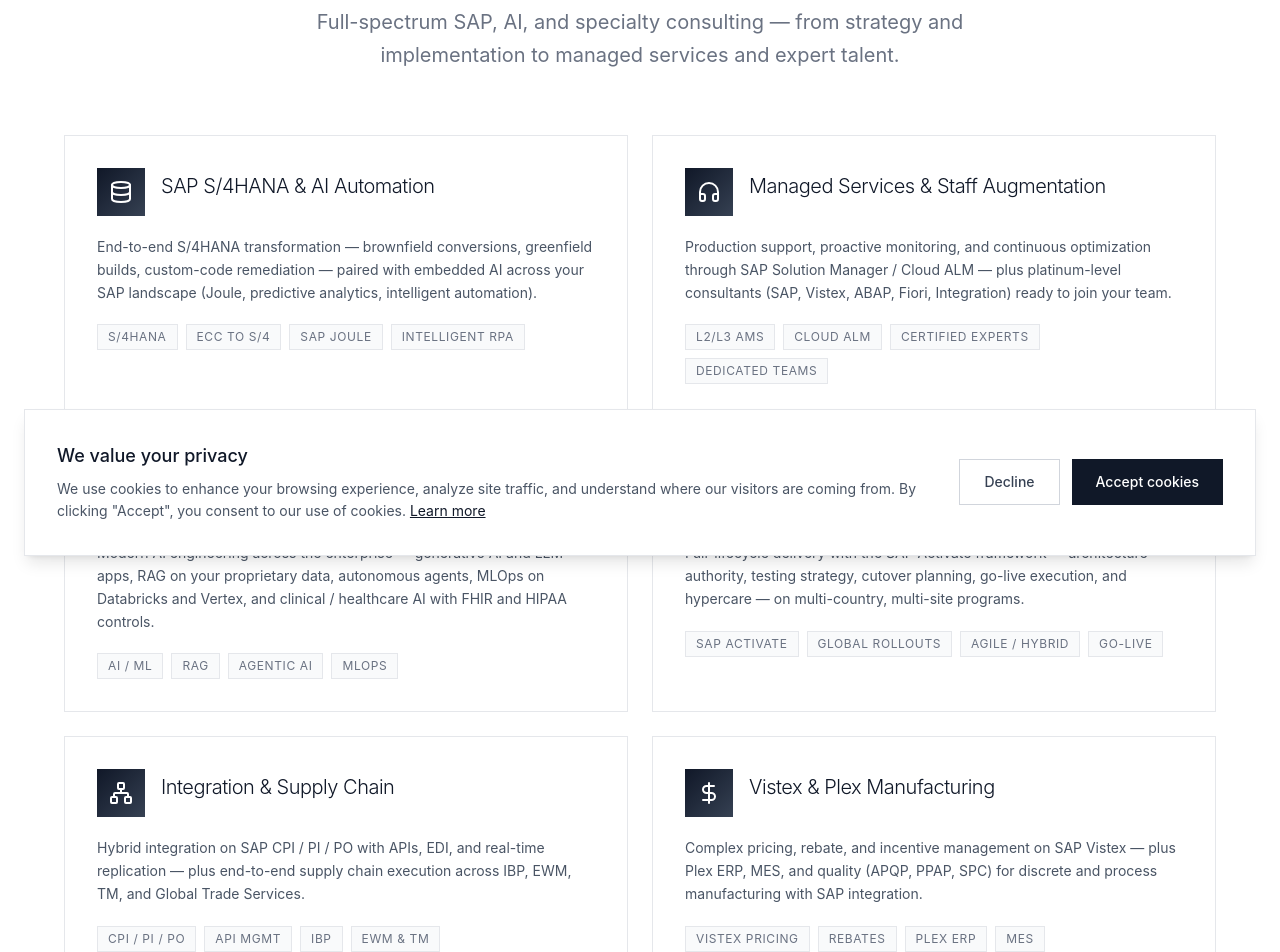
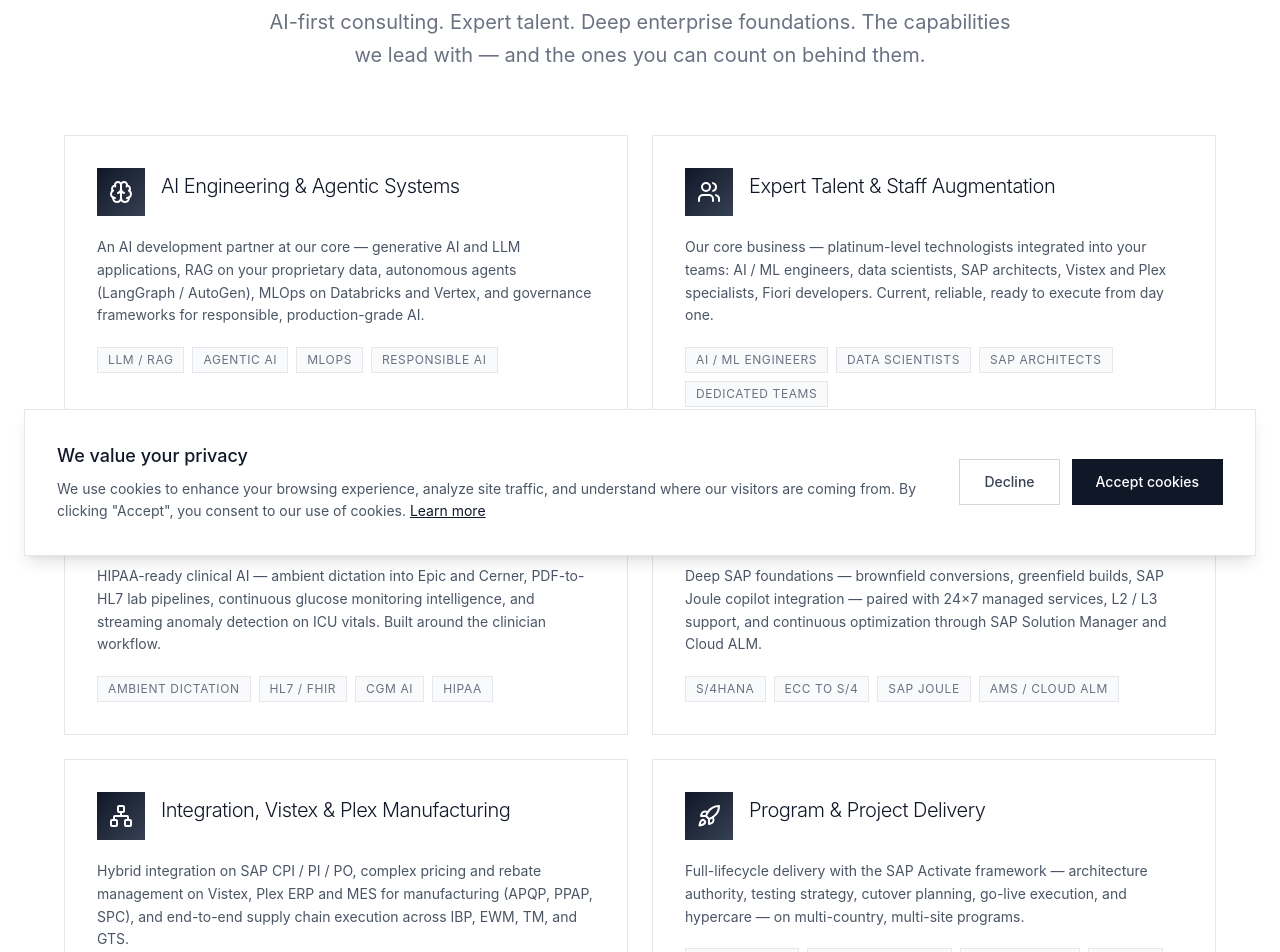
Before and after one commit to A2TechConsult/ASquared2, a React (Vite) app: page /capabilities in a window 1280 px wide. Shown: the part 220-1172 px from the top of the page. Built offline with nearby package versions, Linux system fonts and the light colour scheme.

Commit message:
Capabilities: AI-first positioning + CGM in Healthcare tile

```diff
--- a/src/app/pages/Capabilities.tsx
+++ b/src/app/pages/Capabilities.tsx
@@ -1,29 +1,43 @@
 import { motion } from 'motion/react';
 import { Link } from 'react-router-dom';
-import { Database, Headphones, Brain, Rocket, Network, DollarSign } from 'lucide-react';
+import { Brain, Users, Stethoscope, Database, Rocket, Network } from 'lucide-react';
 
 export function Capabilities() {
   const groups = [
     {
-      icon: Database,
-      title: 'SAP S/4HANA & AI Automation',
-      tags: ['S/4HANA', 'ECC to S/4', 'SAP Joule', 'Intelligent RPA'],
+      icon: Brain,
+      title: 'AI Engineering & Agentic Systems',
+      tags: ['LLM / RAG', 'Agentic AI', 'MLOps', 'Responsible AI'],
       description:
-        'End-to-end S/4HANA transformation — brownfield conversions, greenfield builds, custom-code remediation — paired with embedded AI across your SAP landscape (Joule, predictive analytics, intelligent automation).',
+        'An AI development partner at our core — generative AI and LLM applications, RAG on your proprietary data, autonomous agents (LangGraph / AutoGen), MLOps on Databricks and Vertex, and governance frameworks for responsible, production-grade AI.',
     },
     {
-      icon: Headphones,
-      title: 'Managed Services & Staff Augmentation',
-      tags: ['L2/L3 AMS', 'Cloud ALM', 'Certified Experts', 'Dedicated Teams'],
+      icon: Users,
+      title: 'Expert Talent & Staff Augmentation',
+      tags: ['AI / ML Engineers', 'Data Scientists', 'SAP Architects', 'Dedicated Teams'],
       description:
-        'Production support, proactive monitoring, and continuous optimization through SAP Solution Manager / Cloud ALM — plus platinum-level consultants (SAP, Vistex, ABAP, Fiori, Integration) ready to join your team.',
+        'Our core business — platinum-level technologists integrated into your teams: AI / ML engineers, data scientists, SAP architects, Vistex and Plex specialists, Fiori developers. Current, reliable, ready to execute from day one.',
     },
     {
-      icon: Brain,
-      title: 'Data Science & AI Expertise',
-      tags: ['AI / ML', 'RAG', 'Agentic AI', 'MLOps'],
+      icon: Stethoscope,
+      title: 'Healthcare AI & Clinical Workflows',
+      tags: ['Ambient Dictation', 'HL7 / FHIR', 'CGM AI', 'HIPAA'],
       description:
-        'Modern AI engineering across the enterprise — generative AI and LLM apps, RAG on your proprietary data, autonomous agents, MLOps on Databricks and Vertex, and clinical / healthcare AI with FHIR and HIPAA controls.',
+        'HIPAA-ready clinical AI — ambient dictation into Epic and Cerner, PDF-to-HL7 lab pipelines, continuous glucose monitoring intelligence, and streaming anomaly detection on ICU vitals. Built around the clinician workflow.',
+    },
+    {
+      icon: Database,
+      title: 'SAP S/4HANA & Managed Services',
+      tags: ['S/4HANA', 'ECC to S/4', 'SAP Joule', 'AMS / Cloud ALM'],
+      description:
+        'Deep SAP foundations — brownfield conversions, greenfield builds, SAP Joule copilot integration — paired with 24×7 managed services, L2 / L3 support, and continuous optimization through SAP Solution Manager and Cloud ALM.',
+    },
+    {
+      icon: Network,
+      title: 'Integration, Vistex & Plex Manufacturing',
+      tags: ['CPI / PI / PO', 'Vistex Pricing', 'Plex ERP', 'IBP / EWM'],
+      description:
+        'Hybrid integration on SAP CPI / PI / PO, complex pricing and rebate management on Vistex, Plex ERP and MES for manufacturing (APQP, PPAP, SPC), and end-to-end supply chain execution across IBP, EWM, TM, and GTS.',
     },
     {
       icon: Rocket,
@@ -31,20 +45,6 @@ export function Capabilities() {
       tags: ['SAP Activate', 'Global Rollouts', 'Agile / Hybrid', 'Go-Live'],
       description:
         'Full-lifecycle delivery with the SAP Activate framework — architecture authority, testing strategy, cutover planning, go-live execution, and hypercare — on multi-country, multi-site programs.',
-    },
-    {
-      icon: Network,
-      title: 'Integration & Supply Chain',
-      tags: ['CPI / PI / PO', 'API Mgmt', 'IBP', 'EWM & TM'],
-      description:
-        'Hybrid integration on SAP CPI / PI / PO with APIs, EDI, and real-time replication — plus end-to-end supply chain execution across IBP, EWM, TM, and Global Trade Services.',
-    },
-    {
-      icon: DollarSign,
-      title: 'Vistex & Plex Manufacturing',
-      tags: ['Vistex Pricing', 'Rebates', 'Plex ERP', 'MES'],
-      description:
-        'Complex pricing, rebate, and incentive management on SAP Vistex — plus Plex ERP, MES, and quality (APQP, PPAP, SPC) for discrete and process manufacturing with SAP integration.',
     },
   ];
 
@@ -63,7 +63,7 @@ export function Capabilities() {
           </h1>
 
           <p className="text-lg md:text-xl text-gray-500 max-w-3xl mx-auto leading-relaxed">
-            Full-spectrum SAP, AI, and specialty consulting — from strategy and implementation to managed services and expert talent.
+            AI-first consulting. Expert talent. Deep enterprise foundations. The capabilities we lead with — and the ones you can count on behind them.
           </p>
         </motion.div>
       </section>
@@ -170,10 +170,10 @@ export function Capabilities() {
           className="border-t border-gray-200 pt-12 text-center"
         >
           <h3 className="text-2xl font-light text-gray-900 mb-3">
-            Discuss your requirements
+            Discuss your AI roadmap
           </h3>
           <p className="text-gray-600 mb-6 max-w-2xl mx-auto">
-            Schedule a consultation to explore how our capabilities align with your enterprise objectives.
+            Share the problem you want to move on — AI, talent, SAP, or healthcare — and we'll scope a path forward.
           </p>
           <Link
             to="/contact"
```
